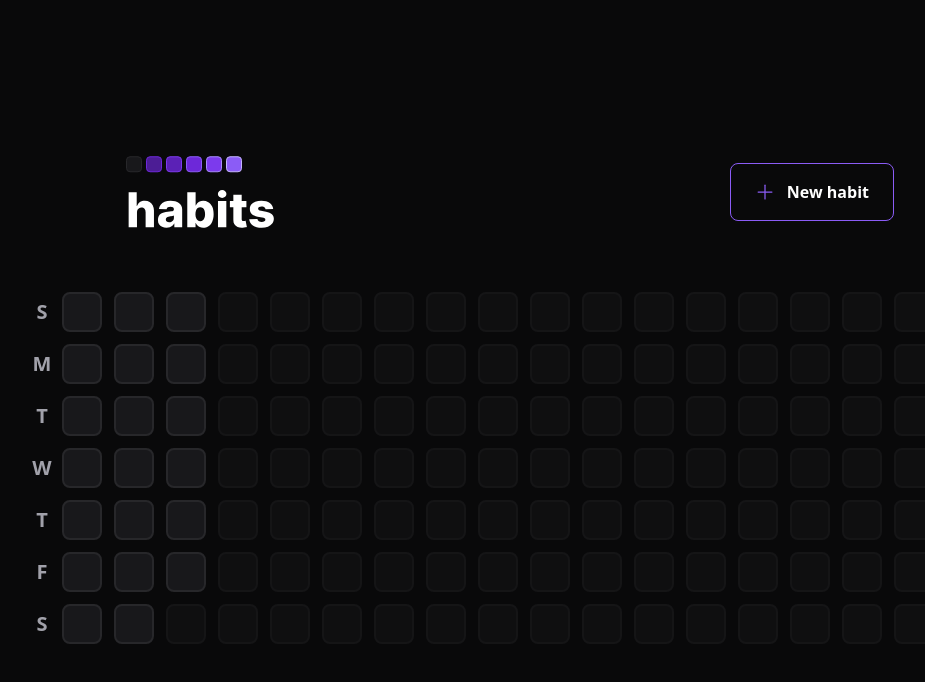
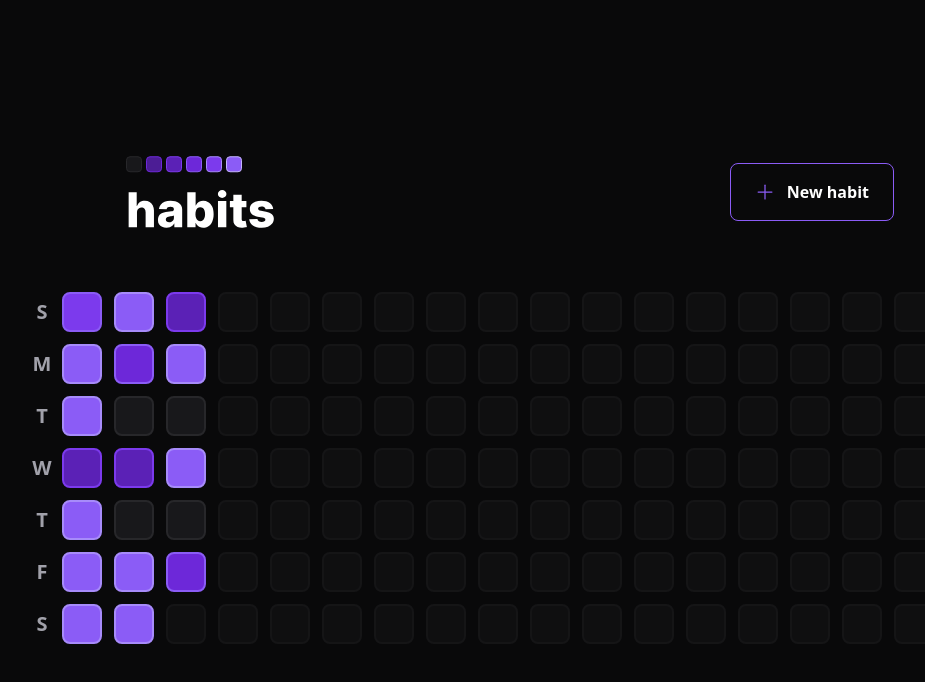
Before and after one commit to Bonattii/nlw-setup, a React (Vite) app in the folder web/: page / in a window 1280 px wide. Shown: the top 682 px of the page, without its empty margins (130-1055 px from the left). Built offline with nearby package versions, Linux system fonts and the light colour scheme.

Commit message:
Create colors colors based on percentage on habitDay

```diff
--- a/web/package.json
+++ b/web/package.json
@@ -11,6 +11,7 @@
   "dependencies": {
     "@radix-ui/react-dialog": "^1.0.2",
     "@radix-ui/react-popover": "^1.0.3",
+    "clsx": "^1.2.1",
     "dayjs": "^1.11.7",
     "phosphor-react": "^1.4.1",
     "react": "^18.2.0",
--- a/web/src/components/HabitDay.tsx
+++ b/web/src/components/HabitDay.tsx
@@ -1,14 +1,33 @@
 import * as Popover from '@radix-ui/react-popover';
+import clsx from 'clsx';
 import { ProgressBar } from './ProgressBar';
 
-// interface HabitDayProps {
-//   completed: number;
-// }
+interface HabitDayProps {
+  completed: number;
+  amount: number;
+}
 
-export function HabitDay() {
+export function HabitDay(props: HabitDayProps) {
+  const completedPercentage = Math.round(
+    (props.completed / props.amount) * 100
+  );
+
   return (
     <Popover.Root>
-      <Popover.Trigger className="w-10 h-10 bg-zinc-900 border-2 border-zinc-800 rounded-lg" />
+      <Popover.Trigger
+        className={clsx('w-10 h-10 border-2 rounded-lg', {
+          'bg-zinc-900 border-zinc-800': completedPercentage === 0,
+          'bg-violet-900 border-violet-700':
+            completedPercentage > 0 && completedPercentage < 20,
+          'bg-violet-800 border-violet-600':
+            completedPercentage >= 20 && completedPercentage < 40,
+          'bg-violet-700 border-violet-500':
+            completedPercentage >= 40 && completedPercentage < 60,
+          'bg-violet-600 border-violet-500':
+            completedPercentage >= 60 && completedPercentage < 80,
+          'bg-violet-500 border-violet-400': completedPercentage >= 80
+        })}
+      />
 
       <Popover.Portal>
         <Popover.Content className="min-w-[320px] p-6 rounded-2xl bg-zinc-900 flex flex-col">
--- a/web/src/components/SummaryTable.tsx
+++ b/web/src/components/SummaryTable.tsx
@@ -26,7 +26,13 @@
 
       <div className="grid grid-rows-7 grid-flow-col gap-3">
         {summaryDates?.map(date => {
-          return <HabitDay key={date.toString()} />;
+          return (
+            <HabitDay
+              key={date.toString()}
+              amount={5}
+              completed={Math.round(Math.random() * 5)}
+            />
+          );
         })}
 
         {amountToFill > 0 &&
```
Also changed, not shown: 1 other file (tests, documents, lock files or other folders).
